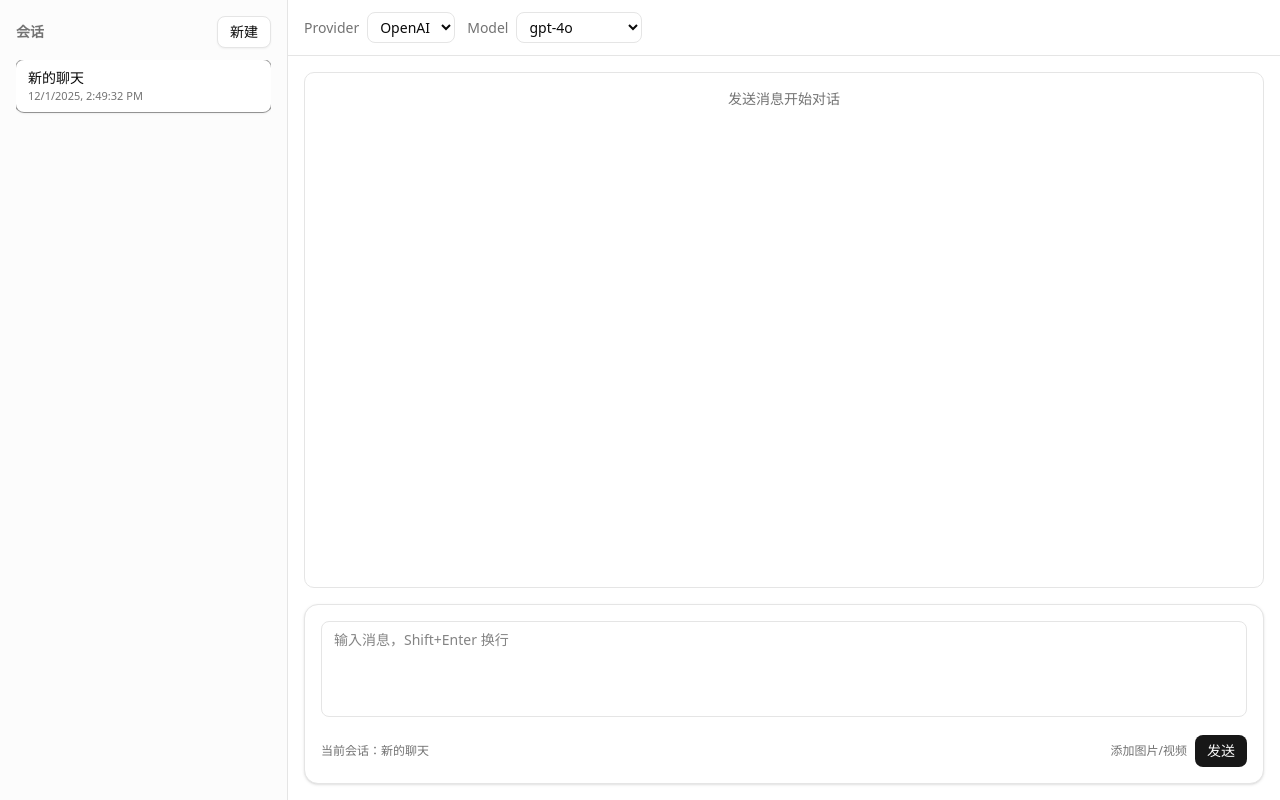
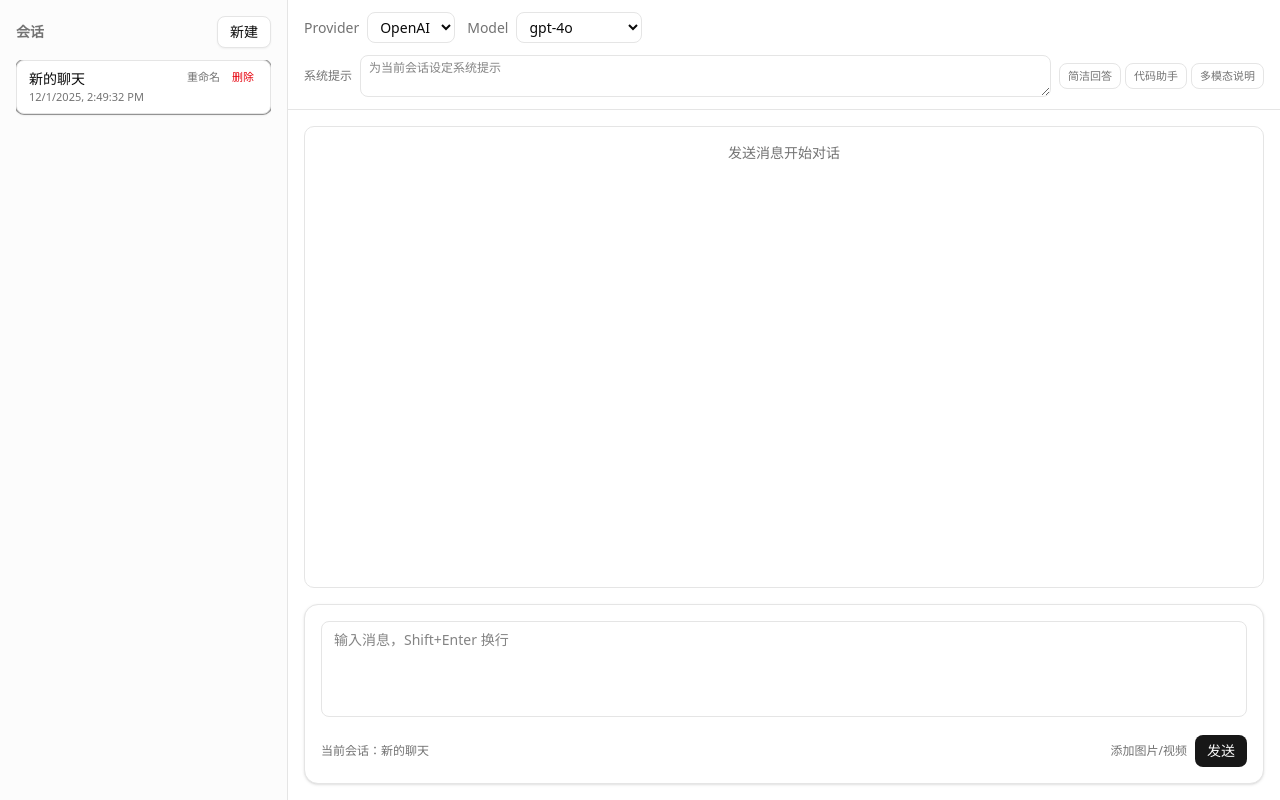
Before and after one commit to iXaydaYun/BurnCloud-Chat, a Next.js app: page / in a window 1280 px wide. Built offline with nearby package versions, Linux system fonts and the light colour scheme.

Commit message:
feat: add system prompt support and enhance UI/UX

```diff
--- a/src/app/page.tsx
+++ b/src/app/page.tsx
@@ -12,11 +12,24 @@ const PROVIDER_OPTIONS = [
     key: "openai",
     label: "OpenAI",
     models: ["gpt-4o", "gpt-4.1", "gpt-3.5-turbo"],
+    capabilities: { vision: true },
   },
 ];
 
 const DEFAULT_MODEL = "gpt-4o";
 const DEFAULT_PROVIDER = "openai";
+
+const PROMPT_TEMPLATES = [
+  { label: "简洁回答", value: "请用简洁的要点回答用户问题。" },
+  {
+    label: "代码助手",
+    value: "你是代码助手，回答时附上简短注释与复杂度提醒。",
+  },
+  {
+    label: "多模态说明",
+    value: "根据用户上传的图片或视频，先描述内容，再提出可能的改进建议。",
+  },
+];
 
 type StreamOptions = {
   controller: AbortController;
@@ -89,8 +102,12 @@ export default function Home() {
   const [error, setError] = useState<string | null>(null);
   const controllerRef = useRef<AbortController | null>(null);
   const [pendingFiles, setPendingFiles] = useState<File[]>([]);
+  const [systemPrompt, setSystemPrompt] = useState("");
   const scrollRef = useRef<HTMLDivElement | null>(null);
   const currentMessages = messages[currentConversationId] ?? [];
+  const currentConversation = conversations.find(
+    (c) => c.id === currentConversationId,
+  );
 
   const providerModels = useMemo(() => {
     const p = PROVIDER_OPTIONS.find((item) => item.key === provider);
@@ -102,6 +119,12 @@ export default function Home() {
       setModel(providerModels[0] ?? DEFAULT_MODEL);
     }
   }, [providerModels, model]);
+
+  useEffect(() => {
+    if (currentConversation?.systemPrompt !== undefined) {
+      setSystemPrompt(currentConversation.systemPrompt ?? "");
+    }
+  }, [currentConversation?.systemPrompt]);
 
   // biome-ignore lint/correctness/useExhaustiveDependencies: 需要在消息数量变化时滚动到底部
   useEffect(() => {
@@ -124,6 +147,7 @@ export default function Home() {
       setIsSending(false);
       return;
     }
+    actions.updateSystemPrompt(currentConversationId, systemPrompt);
     const userMessage: ChatMessage = {
       id: crypto.randomUUID(),
       conversationId: currentConversationId,
@@ -153,9 +177,13 @@ export default function Home() {
 
     await streamChat(
       {
-        messages: currentMessages
-          .map((m) => ({ role: m.role, content: m.content }))
-          .concat({ role: "user", content: userMessage.content }),
+        messages: [
+          ...(systemPrompt
+            ? [{ role: "system" as const, content: systemPrompt }]
+            : []),
+          ...currentMessages.map((m) => ({ role: m.role, content: m.content })),
+          { role: "user" as const, content: userMessage.content },
+        ],
         model,
         provider,
         options: { stream: true },
@@ -266,15 +294,19 @@ export default function Home() {
         </div>
         <div className="flex-1 space-y-2 overflow-y-auto">
           {conversations.map((conv) => (
-            <button
+            <div
               key={conv.id}
               className={cn(
-                "w-full rounded-md px-3 py-2 text-left text-sm transition",
+                "rounded-md border px-3 py-2 text-left text-sm transition",
                 conv.id === currentConversationId
                   ? "bg-background shadow-sm ring-1 ring-primary/40"
                   : "hover:bg-background",
               )}
+            >
+              <div className="flex items-start justify-between gap-2">
+                <button
                   type="button"
+                  className="flex-1 text-left"
                   onClick={() => actions.setCurrent(conv.id)}
                 >
                   <div className="line-clamp-1 font-medium">{conv.title}</div>
@@ -282,6 +314,33 @@ export default function Home() {
                     {new Date(conv.updatedAt).toLocaleString()}
                   </div>
                 </button>
+                <div className="flex items-center gap-1 text-[11px] text-muted-foreground">
+                  <button
+                    type="button"
+                    className="rounded px-1 hover:bg-accent"
+                    onClick={() => {
+                      const next = prompt("重命名会话", conv.title);
+                      if (next?.trim()) {
+                        actions.renameConversation(conv.id, next.trim());
+                      }
+                    }}
+                  >
+                    重命名
+                  </button>
+                  <button
+                    type="button"
+                    className="rounded px-1 text-destructive hover:bg-accent"
+                    onClick={() => {
+                      if (confirm("确认删除该会话？")) {
+                        actions.deleteConversation(conv.id);
+                      }
+                    }}
+                  >
+                    删除
+                  </button>
+                </div>
+              </div>
+            </div>
           ))}
         </div>
       </aside>
@@ -318,6 +377,32 @@ export default function Home() {
               ))}
             </select>
           </div>
+          {currentConversation ? (
+            <div className="flex w-full flex-wrap items-center gap-2">
+              <span className="text-xs text-muted-foreground">系统提示</span>
+              <textarea
+                className="flex-1 min-w-[200px] rounded-md border bg-background px-2 py-1 text-xs"
+                rows={2}
+                value={systemPrompt}
+                onChange={(e) => setSystemPrompt(e.target.value)}
+                disabled={isSending}
+                placeholder="为当前会话设定系统提示"
+              />
+              <div className="flex flex-wrap gap-1">
+                {PROMPT_TEMPLATES.map((tpl) => (
+                  <button
+                    key={tpl.label}
+                    type="button"
+                    className="rounded-md border px-2 py-1 text-[11px] text-muted-foreground hover:bg-accent"
+                    onClick={() => setSystemPrompt(tpl.value)}
+                    disabled={isSending}
+                  >
+                    {tpl.label}
+                  </button>
+                ))}
+              </div>
+            </div>
+          ) : null}
           {error ? (
             <div className="ml-auto text-sm text-destructive">{error}</div>
           ) : null}
--- a/src/lib/providers.ts
+++ b/src/lib/providers.ts
@@ -4,6 +4,10 @@ export type ProviderConfig = {
   path: string;
   apiKeyEnv: string;
   models: string[];
+  capabilities?: {
+    vision?: boolean;
+    video?: boolean;
+  };
   headers?: Record<string, string>;
 };
 
@@ -14,6 +18,7 @@ export const providers: Record<string, ProviderConfig> = {
     path: "/v1/chat/completions",
     apiKeyEnv: "OPENAI_API_KEY",
     models: ["gpt-4o", "gpt-4.1", "gpt-3.5-turbo"],
+    capabilities: { vision: true, video: false },
   },
 };
 
--- a/src/lib/store/chat-store.ts
+++ b/src/lib/store/chat-store.ts
@@ -59,6 +59,7 @@ function createConversation(title = "新会话"): Conversation {
   return {
     id: crypto.randomUUID(),
     title,
+    systemPrompt: "",
     createdAt: now,
     updatedAt: now,
   };
@@ -177,6 +178,16 @@ export function useChatStore() {
           };
         });
       },
+      updateSystemPrompt(id: string, prompt: string) {
+        setState((prev) => ({
+          conversations: prev.conversations.map((c) =>
+            c.id === id
+              ? { ...c, systemPrompt: prompt, updatedAt: Date.now() }
+              : c,
+          ),
+          messages: prev.messages,
+        }));
+      },
     }),
     [],
   );
--- a/src/lib/types.ts
+++ b/src/lib/types.ts
@@ -1,6 +1,7 @@
 export type Conversation = {
   id: string;
   title: string;
+  systemPrompt?: string;
   createdAt: number;
   updatedAt: number;
 };
```
Lines whose indentation alone changed are shown as unchanged.
